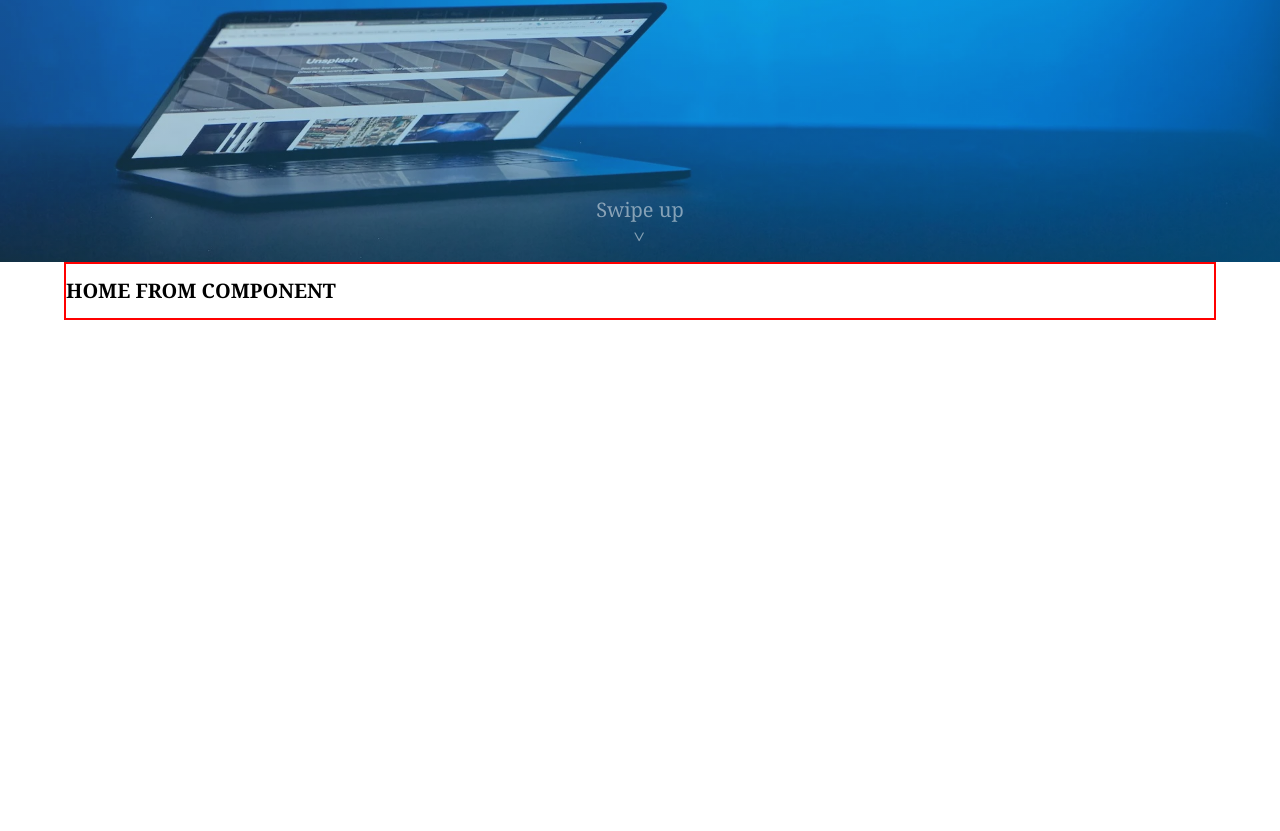
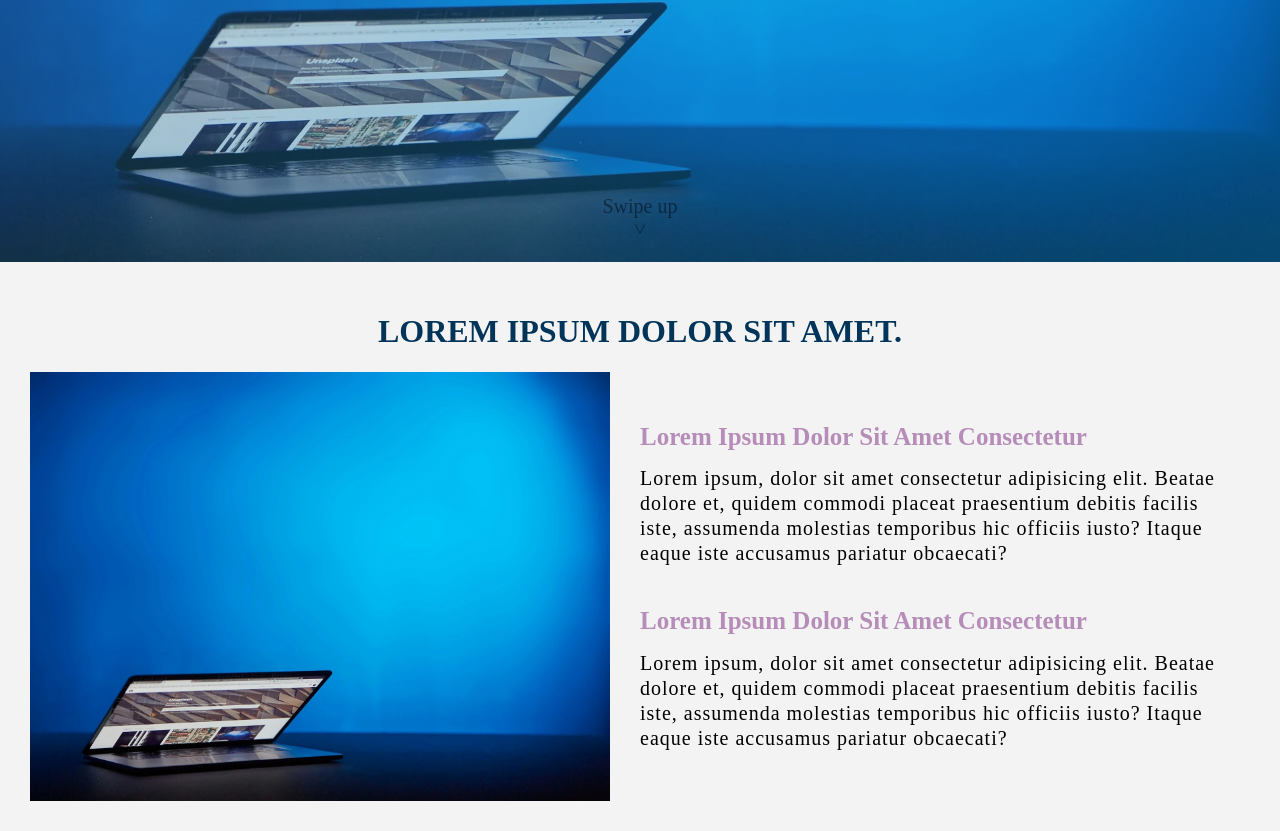
Before and after one commit to DanielMMITM/Forum-Front, a React (Vite) app: page / in a window 1280 px wide. Shown: the part 538-1369 px from the top of the page. Before the commit the page ends 858 px from the top, so only its background shows below. Built offline with nearby package versions, Linux system fonts and the light colour scheme.

Commit message:
Add - add main section and colors

```diff
--- a/src/index.css
+++ b/src/index.css
@@ -41,17 +41,20 @@ html {
 body {
   margin: 0;
   padding: 0;
-  box-sizing: border-box; }
+  box-sizing: border-box;
+  background-color: #f3f3f3f3; }
 
 body {
-  font-family: Georgia, "Times New Roman", Times, serif; }
+  font-family: "Times New Roman", Times, serif; }
 
 .heading-primary {
   text-transform: uppercase;
-  backface-visibility: hidden; }
+  backface-visibility: hidden;
+  font-size: 3.2rem;
+  color: #003459; }
   .heading-primary--main {
     letter-spacing: 1rem;
-    font-size: 5rem;
+    font-size: 6rem;
     font-weight: 800;
     text-shadow: 0 0 6rem #000000;
     margin-top: -5rem;
@@ -75,13 +78,26 @@ body {
         font-size: 2rem;
         line-height: 3.5rem; } }
 
+.heading-secondary {
+  color: #b68cb8;
+  text-transform: capitalize;
+  font-size: 2.5rem;
+  font-weight: 600; }
+
+.paragraphs {
+  margin-top: -0.5rem;
+  font-size: 2rem;
+  line-height: 2.5rem;
+  letter-spacing: 1px;
+  font-weight: 100; }
+
 .home-header {
   background-image: linear-gradient(320deg, rgba(3, 138, 216, 0.5), rgba(255, 255, 255, 0.1)), url("/src/assets/images/patrick-fore-0_AX9pab940-unsplash.webp");
   background-position: bottom;
   background-size: cover;
   background-repeat: no-repeat;
   min-height: 100vh;
-  color: #ffffff;
+  color: #000000;
   backface-visibility: hidden; }
   .home-header--swipe {
     display: flex;
@@ -100,3 +116,7 @@ body {
     @media screen and (max-width: 700px) {
       .home-header--swipe {
         font-size: 1.8rem; } }
+
+.home-section-image {
+  width: 100%;
+  height: 100%; }
--- a/src/pages/Home/Home.tsx
+++ b/src/pages/Home/Home.tsx
@@ -1,4 +1,5 @@
-import { Box, Container } from "@mui/material";
+import { Box } from "@mui/material";
+import image from "/src/assets/images/patrick-fore-0_AX9pab940-unsplash.webp";
 
 export const Home = () => {
   return (
@@ -20,11 +21,54 @@ export const Home = () => {
           Swipe up
         </a>
       </Box>
-      <Container>
-        <Box display={"flex"} border={"2px red solid"} component={"main"}>
-          <h1>HOME FROM COMPONENT</h1>
+      <Box
+        display={"flex"}
+        alignItems={"center"}
+        flexDirection={"column"}
+        component={"main"}
+        p={"3rem"}
+        flexWrap={"wrap"}
+      >
+        <h1 className="heading-primary">Lorem ipsum dolor sit amet.</h1>
+        <Box
+          display={"flex"}
+          flexDirection={{ xs: "column", md: "row" }}
+          component={"section"}
+        >
+          <Box
+            component={"picture"}
+            flexBasis={"50%"}
+            sx={{ aspectRatio: "16/9" }}
+          >
+            <img src={image} alt="" className="home-section-image" />
+          </Box>
+          <Box
+            display={"flex"}
+            flexDirection={"column"}
+            flexBasis={"50%"}
+            p={{ xs: "2rem", lg: "3rem" }}
+          >
+            <h2 className="heading-secondary">
+              Lorem ipsum dolor sit amet consectetur
+            </h2>
+            <p className="paragraphs">
+              Lorem ipsum, dolor sit amet consectetur adipisicing elit. Beatae
+              dolore et, quidem commodi placeat praesentium debitis facilis
+              iste, assumenda molestias temporibus hic officiis iusto? Itaque
+              eaque iste accusamus pariatur obcaecati?
+            </p>
+            <h2 className="heading-secondary">
+              Lorem ipsum dolor sit amet consectetur
+            </h2>
+            <p className="paragraphs">
+              Lorem ipsum, dolor sit amet consectetur adipisicing elit. Beatae
+              dolore et, quidem commodi placeat praesentium debitis facilis
+              iste, assumenda molestias temporibus hic officiis iusto? Itaque
+              eaque iste accusamus pariatur obcaecati?
+            </p>
+          </Box>
         </Box>
-      </Container>
+      </Box>
     </>
   );
 };
--- a/src/sass/base/_base.scss
+++ b/src/sass/base/_base.scss
@@ -13,4 +13,5 @@ body {
   margin: 0;
   padding: 0;
   box-sizing: border-box;
+  background-color: #f3f3f3f3;
 }
--- a/src/sass/base/_typography.scss
+++ b/src/sass/base/_typography.scss
@@ -1,14 +1,16 @@
 body {
-  font-family: Georgia, "Times New Roman", Times, serif;
+  font-family: "Times New Roman", Times, serif;
 }
 
 .heading-primary {
   text-transform: uppercase;
   backface-visibility: hidden;
+  font-size: 3.2rem;
+  color: $color-primary-dark;
 
   &--main {
     letter-spacing: 1rem;
-    font-size: 5rem;
+    font-size: 6rem;
     font-weight: 800;
     text-shadow: 0 0 6rem $black;
 
@@ -41,3 +43,18 @@ body {
     }
   }
 }
+
+.heading-secondary {
+  color: $color-secondary-dark;
+  text-transform: capitalize;
+  font-size: 2.5rem;
+  font-weight: 600;
+}
+
+.paragraphs {
+  margin-top: -0.5rem;
+  font-size: 2rem;
+  line-height: 2.5rem;
+  letter-spacing: 1px;
+  font-weight: 100;
+}
--- a/src/sass/pages/_home.scss
+++ b/src/sass/pages/_home.scss
@@ -11,7 +11,7 @@
 
   min-height: 100vh;
 
-  color: $white;
+  color: $black;
 
   backface-visibility: hidden;
 
@@ -43,3 +43,8 @@
     }
   }
 }
+
+.home-section-image {
+  width: 100%;
+  height: 100%;
+}
```
Also changed, not shown: src/sass/abstracts/_variables.scss (+8 -0 lines).
